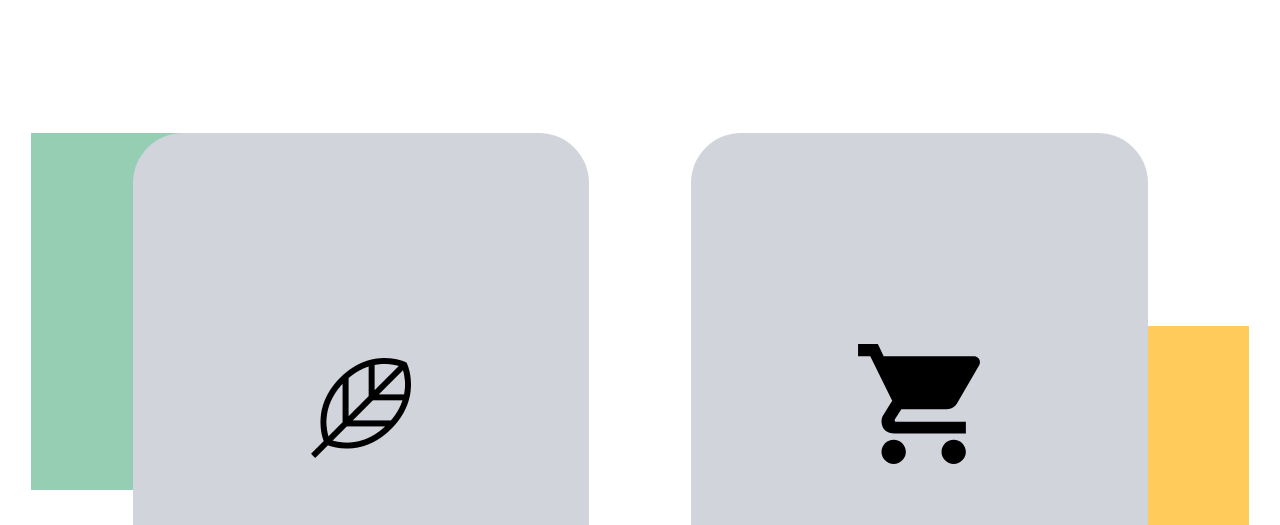
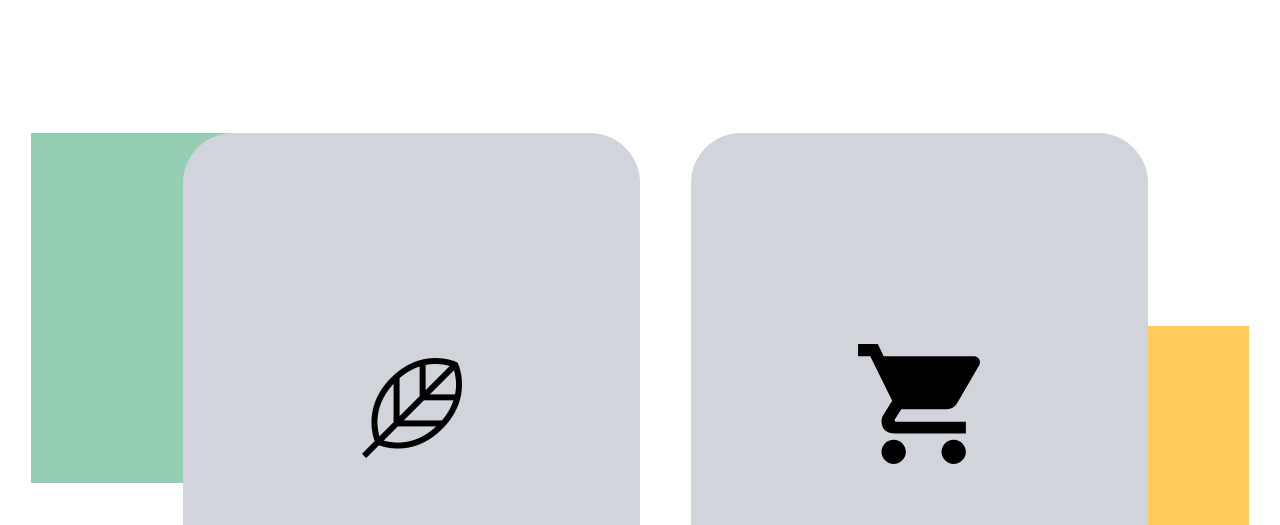
Before and after one commit to Azamatuz/aigerim_port, a plain HTML site: page index.html in a window 1280 px wide. Shown: the part 275-800 px from the top of the page. Drawn offline with nearby package versions, Linux system fonts and the light colour scheme.

Commit message:
change green rectange img to green shape

```diff
--- a/base.css
+++ b/base.css
@@ -46,6 +46,7 @@ body p {
 .grey {
     background-color: #D2D4DC;
     border-radius: 50px;
+    position: relative;
 
 }
 .pink {
@@ -56,14 +57,10 @@ body p {
 .green {
     background-color: #96CEB4;
     height: 350px;
-    width: 10%;
     position: relative;
+    border-radius: 0% 25% 0% 0%;
 }
-.green_rectangle {
-    background: url("img/green.png");
-    background-repeat: no-repeat;
 
-}
 .yellow_rectangle {
     background: url("img/yellow.png");
     background-repeat: no-repeat;
--- a/index.html
+++ b/index.html
@@ -51,7 +51,7 @@
     <div class="container-fluid">
         <div id="projects">
             <div class="row m-3">
-                <div class=" col-xs-12 col-md-6 green_rectangle">
+                <div class=" col-xs-12 col-md-6 green">
                     <div class="row justify-content-end">
                         <div class="col-xs-12 col-md-9">
                             <div class="row grey text-center">
@@ -60,7 +60,7 @@
                                 </div>
                             </div>
                         </div>
-                        <div class="col-md-1"></div>
+
                     </div>
                 </div>
                 <div class="col-xs-12 col-md-6 orange_rectangle">
```
